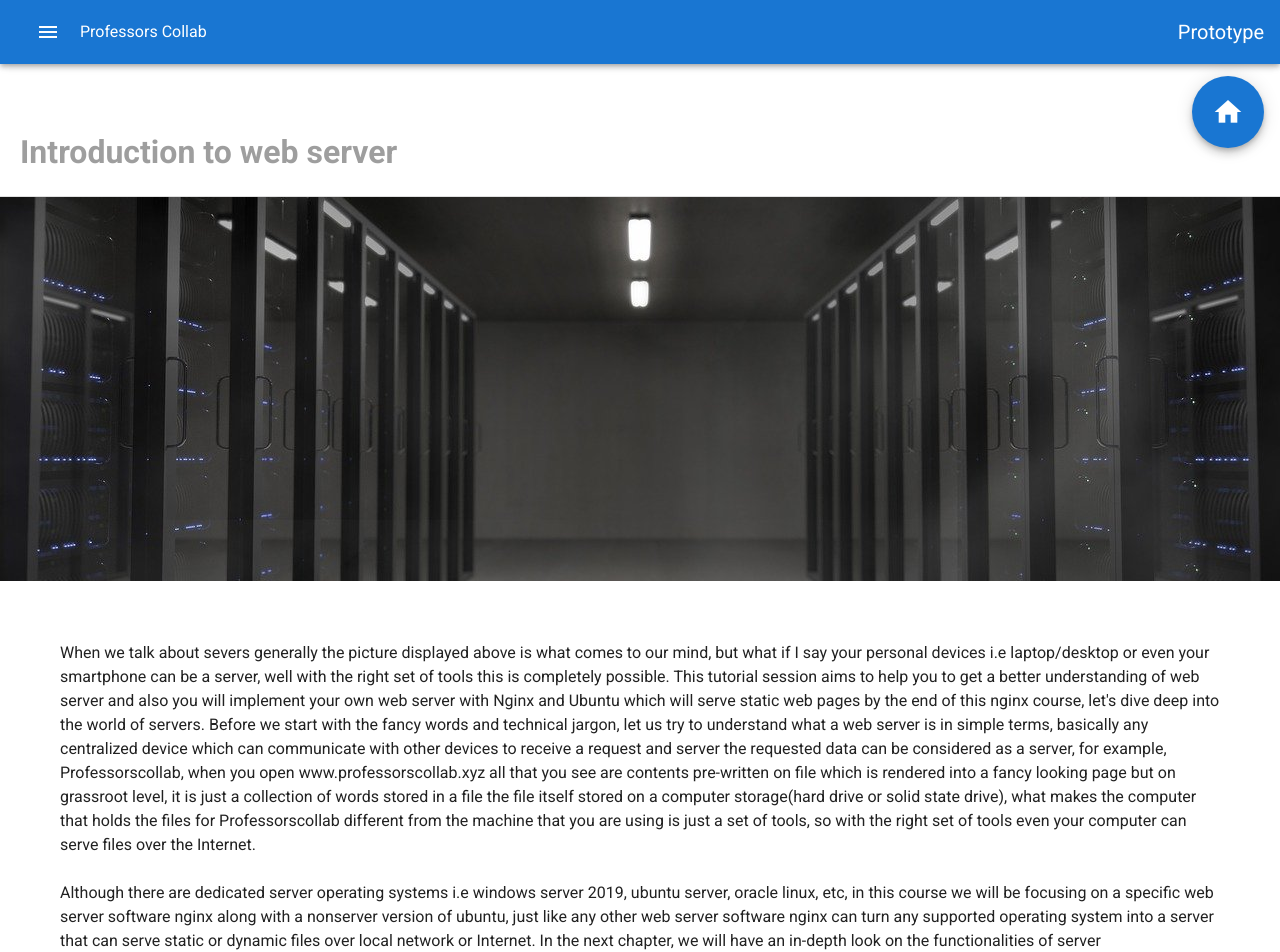
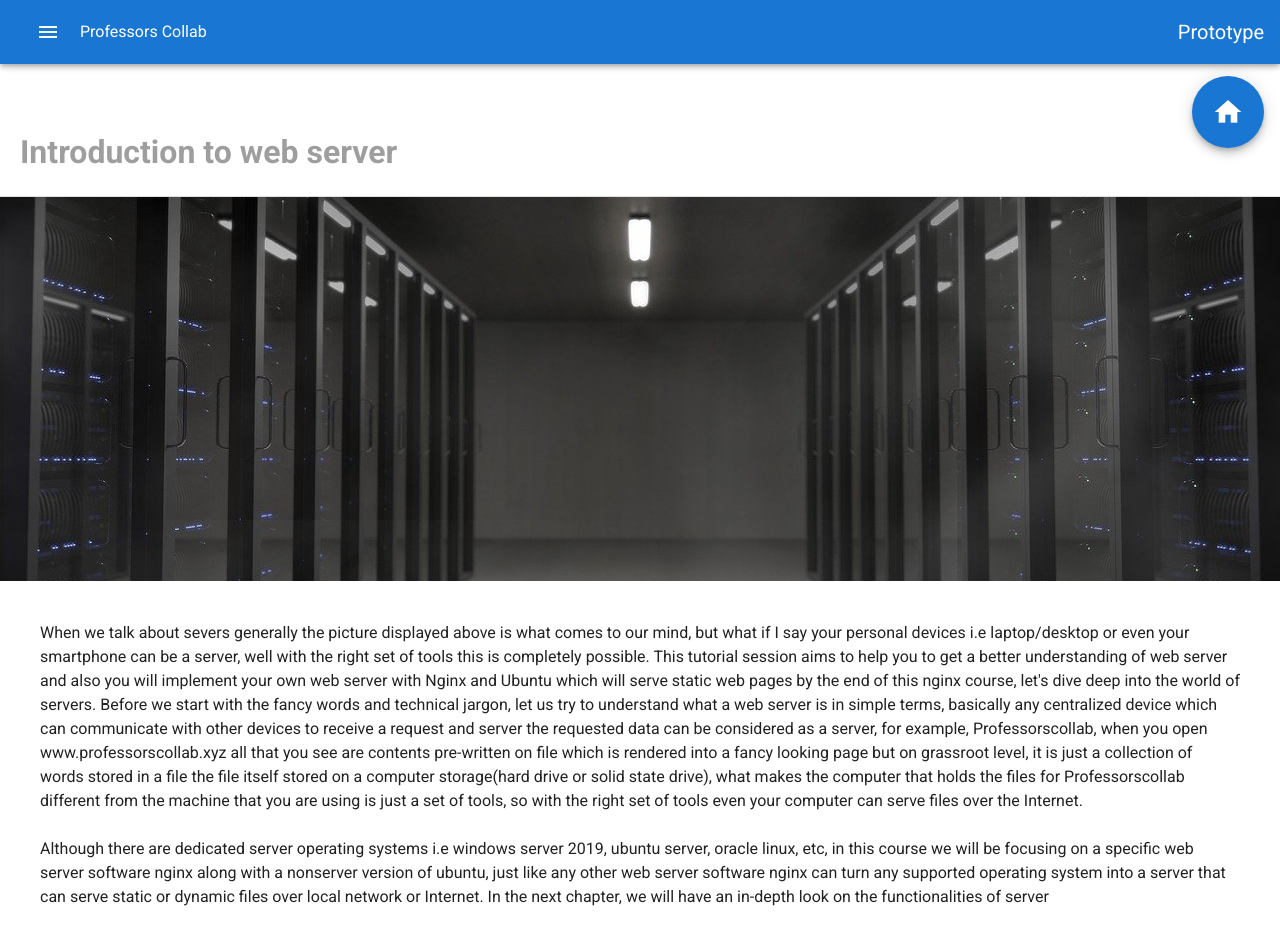
Before and after one commit to imjishnu001/Professorscollab-prototype, a Vue app: page /NginxContent/1 in a window 1280 px wide. Shown: the top 952 px of the page. Built offline with nearby package versions, Linux system fonts and the light colour scheme.

Commit message:
Nginx content spacing

```diff
--- a/src/Technologies/Nginx/NginxContentent.vue
+++ b/src/Technologies/Nginx/NginxContentent.vue
@@ -8,7 +8,7 @@
           <h1 class="grey--text ma-5">Introduction to web server </h1>
           <v-divider></v-divider>
           <v-img :aspect-ratio="10/3" src="../../assets/server.jpg"></v-img>
-          <p class="ma-5 lh-3 pa-5 ma-10">
+          <p class="ma-5 lh-3 pa-5 ma-5">
               When we talk about severs generally the picture displayed above is what comes to our mind, but what if I say your personal devices i.e laptop/desktop or even your smartphone can be a server, well with the right set of tools this is completely possible. This tutorial session aims to help you to get a better understanding of web server and also you will implement your own web server with Nginx and Ubuntu which will serve static web pages by the end of this nginx course, let's dive deep into the world of servers. Before we start with the fancy words and technical jargon, let us try to understand what a web server is in simple terms, basically any centralized device which can communicate with other devices to receive a request and server the requested data can be considered as a server, for example, Professorscollab, when you open www.professorscollab.xyz all that you see are contents pre-written on file which is rendered into a fancy looking page but on grassroot level, it is just a collection of words stored in a file the file itself stored on a computer storage(hard drive or solid state drive), what makes the computer that holds the files for Professorscollab different from the machine that you are using is just a set of tools, so with the right set of tools even your computer can serve files over the Internet. <br/><br/>
               Although there are dedicated server operating systems i.e windows server 2019, ubuntu server, oracle linux, etc, in this course we will be focusing on a specific web server software nginx along with a nonserver version of ubuntu, just like any other web server software nginx can turn any supported operating system into a server that can serve static or dynamic files over local network or Internet. In the next chapter, we will have an in-depth look on the functionalities of server<br/><br/>
           </p>
```
